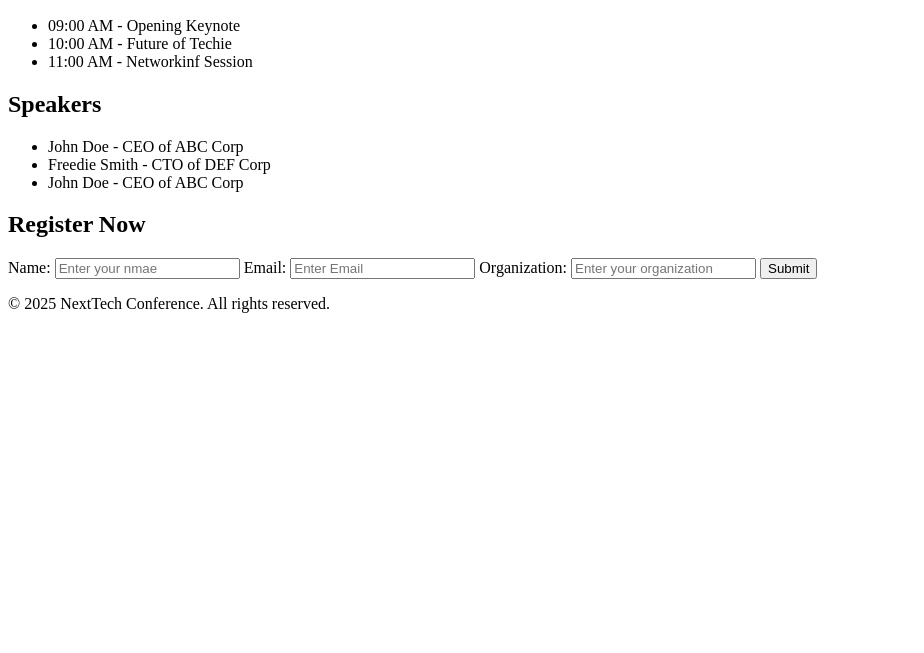
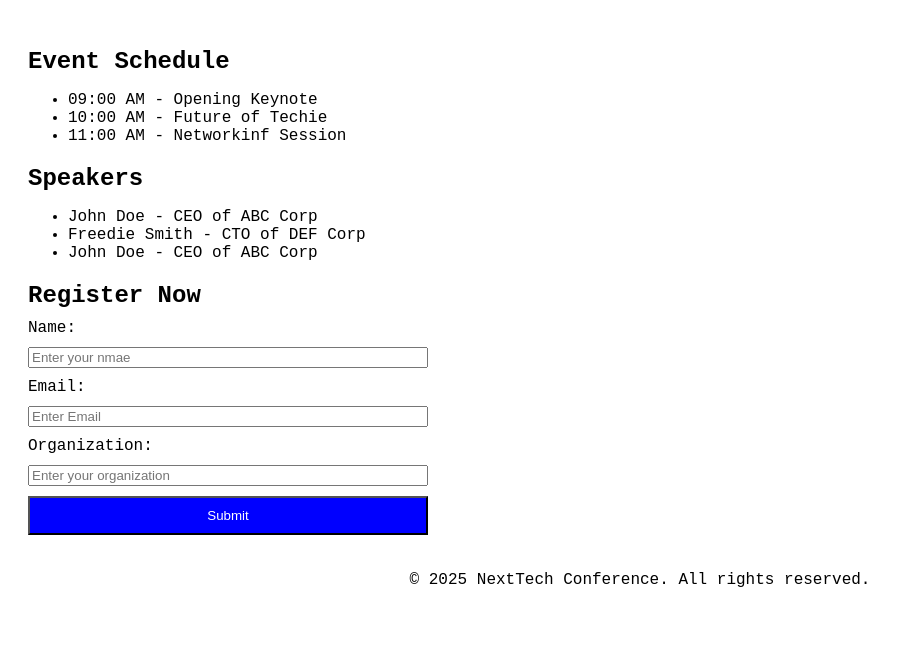
Before and after one commit to CodeWithRonaldo/nexttech-conference, a plain HTML site: page nexttech.html in a window 1280 px wide. Shown: the part 148-801 px from the top of the page, without its empty margins (0-924 px from the left). Drawn offline with Linux system fonts and the light colour scheme.

Commit message:
Add styling to main page

```diff
--- a/nexttech.html
+++ b/nexttech.html
@@ -4,6 +4,7 @@
     <meta charset="UTF-8">
     <meta name="viewport" content="width=device-width, initial-scale=1.0">
     <title>NextTech</title>
+    <link rel="stylesheet" href="style.css">
 </head>
 <body>
     <header>
--- /dev/null
+++ b/style.css
@@ -0,0 +1,30 @@
+body{
+    font-family: 'Courier New', Courier, monospace;
+    padding: 20px;
+
+
+}
+
+h1, h2, h3{
+    margin-bottom: 10px;
+}
+
+header, footer{
+    text-align: center;
+    padding: 20px;
+}
+
+form{
+    /* border: 1px solid #ccc; */
+    display: flex;
+    flex-direction: column;
+    gap: 10px;
+    width: 400px;
+}
+
+button{
+    color: white;
+    background-color: blue;
+    padding: 10px;
+    cursor: pointer;
+}
```
